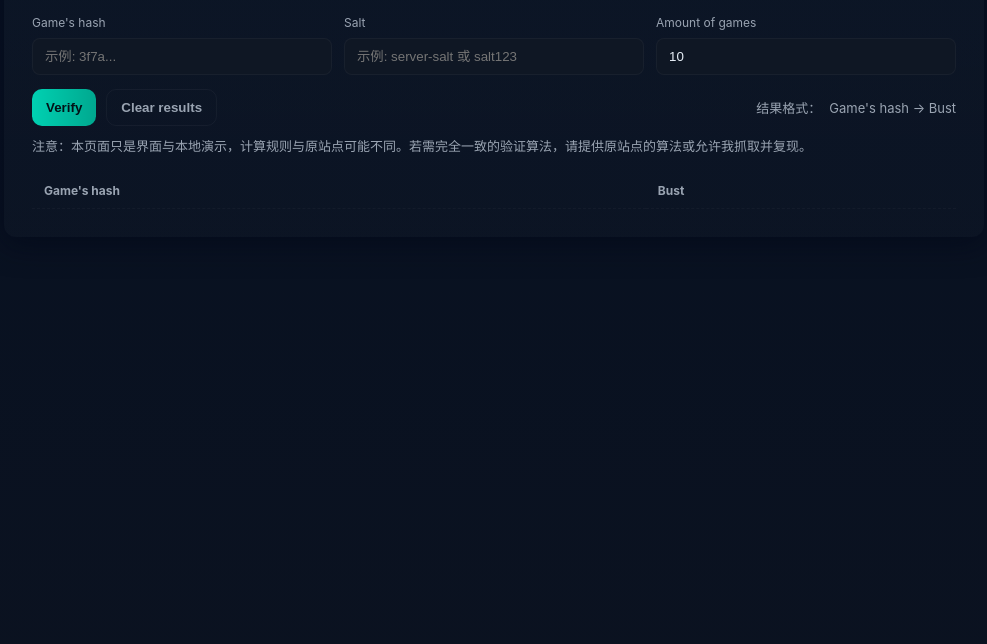
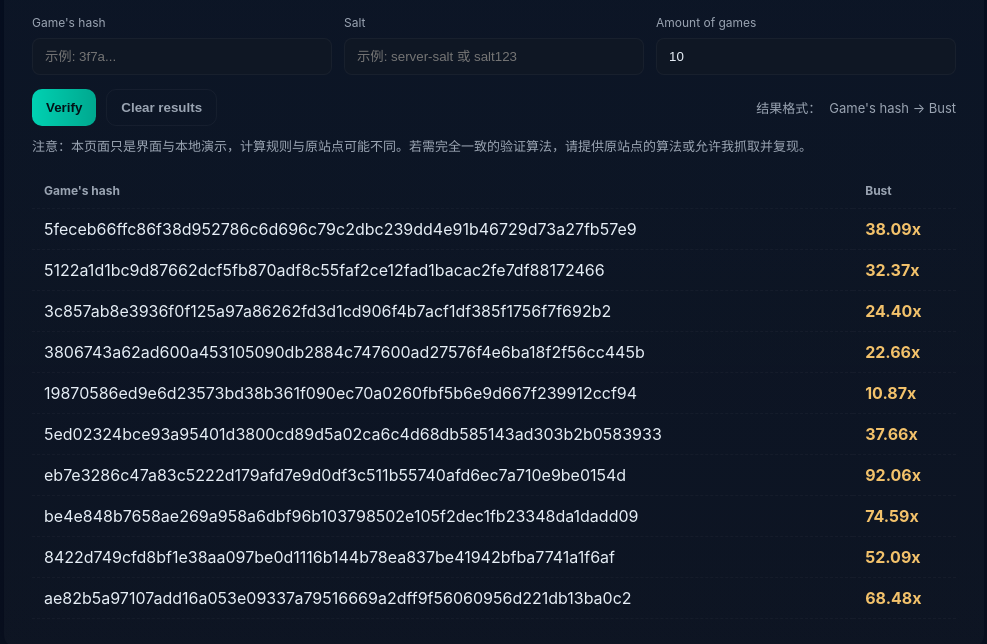
Before and after one commit to zhendeda/shaTest, a plain HTML site: page index.html in a window 1280 px wide. Shown: the part 138-782 px from the top of the page, without its empty margins (146-1133 px from the left). Drawn offline with Linux system fonts and the light colour scheme.

Commit message:
Update index.html

```diff
--- a/index.html
+++ b/index.html
@@ -232,6 +232,41 @@
     const clearBtn = document.getElementById('clearBtn');
     const tbody = document.querySelector('#resultTable tbody');
 
+    async function showHash() {
+        verifyBtn.disabled = true;
+        verifyBtn.textContent = 'Verifying...';
+        tbody.innerHTML = '';
+        // 1. 解析当前 URL 的查询参数
+        const params = new URLSearchParams(window.location.search);
+        // 2. 把参数显示出来
+        let result = '';
+        for (const [key, value] of params.entries()) {
+            result += `${key} = ${value}<br>`;
+        }
+
+        // 3. 输出到页面
+        // document.getElementById('output').innerHTML = result || '没有参数';
+        let count = parseInt(countEl.value, 10) || 10;
+        const aa = params.get("aa");
+        const bb = params.get("bb");
+        var h = aa + bb
+        for (let i = 0; i < count; i++) {
+            h = await sha256Hex(h);
+            const bust = hexToBust(h);
+            const tr = document.createElement('tr');
+            const td1 = document.createElement('td');
+            td1.textContent = h;
+            const td2 = document.createElement('td');
+            td2.textContent = `${bust}x`;
+            td2.className = 'mult';
+            tr.appendChild(td1);
+            tr.appendChild(td2);
+            tbody.appendChild(tr);
+        }
+
+        verifyBtn.disabled = false;
+        verifyBtn.textContent = 'Verify';
+    }
     verifyBtn.addEventListener('click', async () => {
         const gh = gameHashEl.value.trim();
         console.log("输入框： " + !gh)
@@ -291,6 +326,7 @@
     [gameHashEl, saltEl, countEl].forEach(el => el.addEventListener('keydown', e => {
         if (e.key === 'Enter') verifyBtn.click()
     }));
+    showHash();
 
 </script>
 </body>
```
